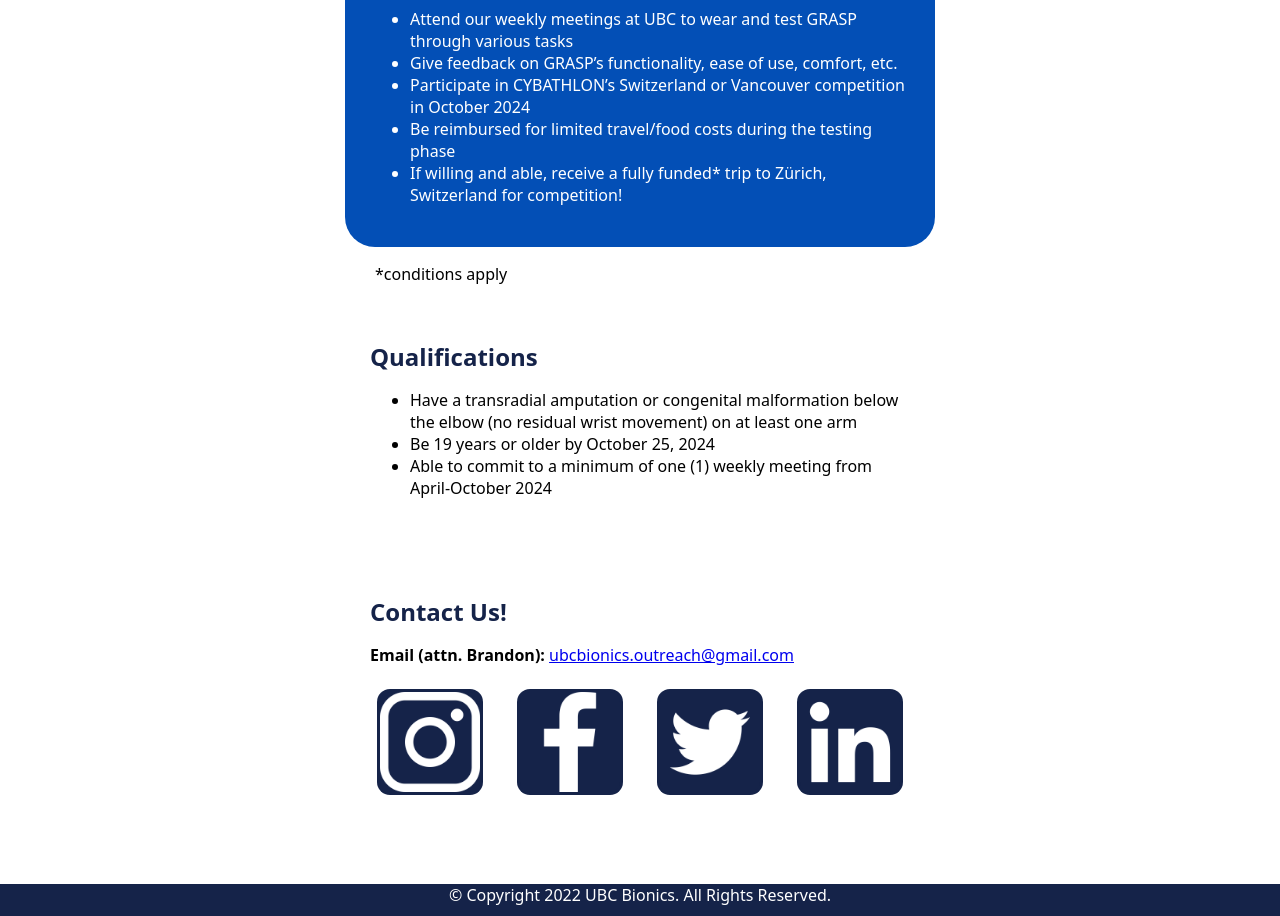
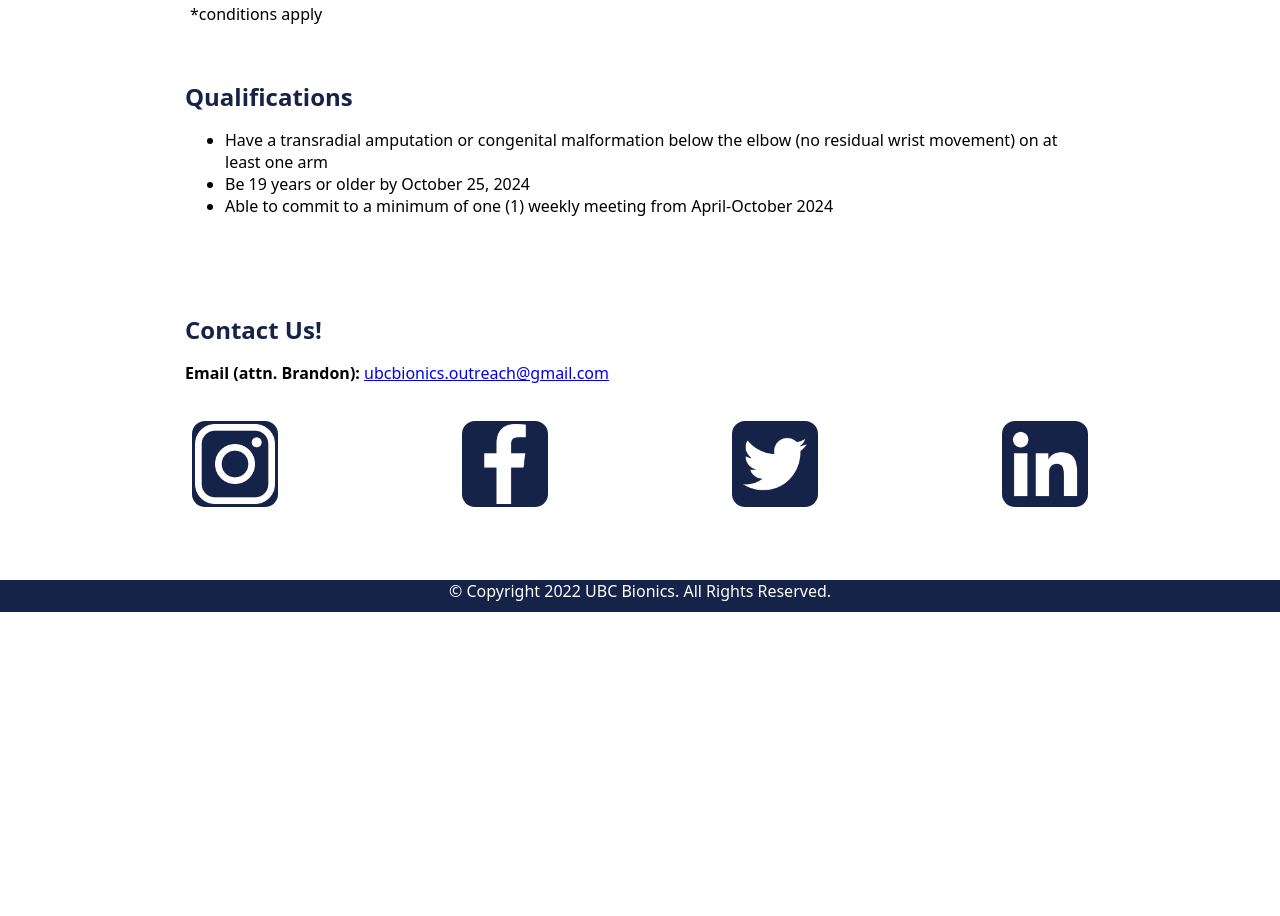
Before and after one commit to leticiacid0478/UBC-Bionics-Pilot, a plain HTML site: page index.html in a window 1280 px wide. Shown: the part 962-1878 px from the top of the page. After the commit the page ends 1574 px from the top, so only its background shows below. Drawn offline with Linux system fonts and the light colour scheme.

Commit message:
updated socials to work on mobile

```diff
--- a/index.html
+++ b/index.html
@@ -52,20 +52,20 @@
                 <h2>Contact Us!</h2>
                 <p><b>Email (attn. Brandon):</b>
                     <a href="ubcbionics.outreach@gmail.com">ubcbionics.outreach@gmail.com</a></p>
-                <ul class="socials">
-                    <li><a href="https://www.instagram.com/ubcbionicsteam/?hl=en">
-                        <img src="images/instagram-icon.png" alt="Instagram" height="100px">
-                    </a></li>
-                    <li><a href="https://www.facebook.com/ubcbionicsteampage">
-                        <img src="images/facebook-icon.png" alt="Facebook" height="100px">
-                    </a></li>
-                    <li><a href="https://twitter.com/ubcbionicsteam">
-                        <img src="images/twitter-icon.png" alt="Twitter" height="100px">
-                    </a></li>
-                    <li><a href="https://www.linkedin.com/company/ubcbionicsteam/mycompany/">
-                        <img src="images/linkedin-icon.png" alt="LinkedIn" height="100px">
-                    </a></li>
-                </ul>
+                <div class="socials">
+                    <a href="https://www.instagram.com/ubcbionicsteam/?hl=en">
+                        <img src="images/instagram-icon.png" alt="Instagram" height="80px">
+                    </a>
+                    <a href="https://www.facebook.com/ubcbionicsteampage">
+                        <img src="images/facebook-icon.png" alt="Facebook" height="80px">
+                    </a>
+                    <a href="https://twitter.com/ubcbionicsteam">
+                        <img src="images/twitter-icon.png" alt="Twitter" height="80px">
+                    </a>
+                    <a href="https://www.linkedin.com/company/ubcbionicsteam/mycompany/">
+                        <img src="images/linkedin-icon.png" alt="LinkedIn" height="80px">
+                    </a>
+                </div>
             </div>
         </div>
     </main>
--- a/styles.css
+++ b/styles.css
@@ -19,7 +19,7 @@
     justify-content: space-around;
     background-color: var(--bs-blue);
     font-family: "Lato", sans-serif;
-    min-height: 8vh;
+    min-height: 10vh;
     align-items: center;
 }
 
@@ -33,8 +33,6 @@
     margin-left: auto;
     margin-right: auto;
     max-width: 960px;
-    margin-left: clamp(1rem, 25%, 50%);
-    margin-right: clamp(1rem, 25%, 50%);
 }
 
 .container > p {
@@ -88,20 +86,20 @@
 }
 
 .socials {
-    list-style: none;
     display: flex;
     align-items: center;
     justify-content: space-between;
     padding: 0;
 }
 
-.socials > li {
+.socials > a {
     background-color: var(--bs-blue);
     box-shadow: 0px 0px 0px 3px var(--bs-blue);
     margin: 10px;
     border-radius: 10px;
-    width: 100px;
-    height: 100px;
+    width: 80px;
+    height: 80px;
+    display: block;
 }
 
 footer {
@@ -113,3 +111,12 @@
 footer > p {
     color: #fff;
 }
+
+@media only screen and (max-width: 500px) {
+    .socials {
+        display: grid;
+        grid-template-columns: auto auto;
+        justify-content: center;
+        padding: 0;
+    }
+}
```
